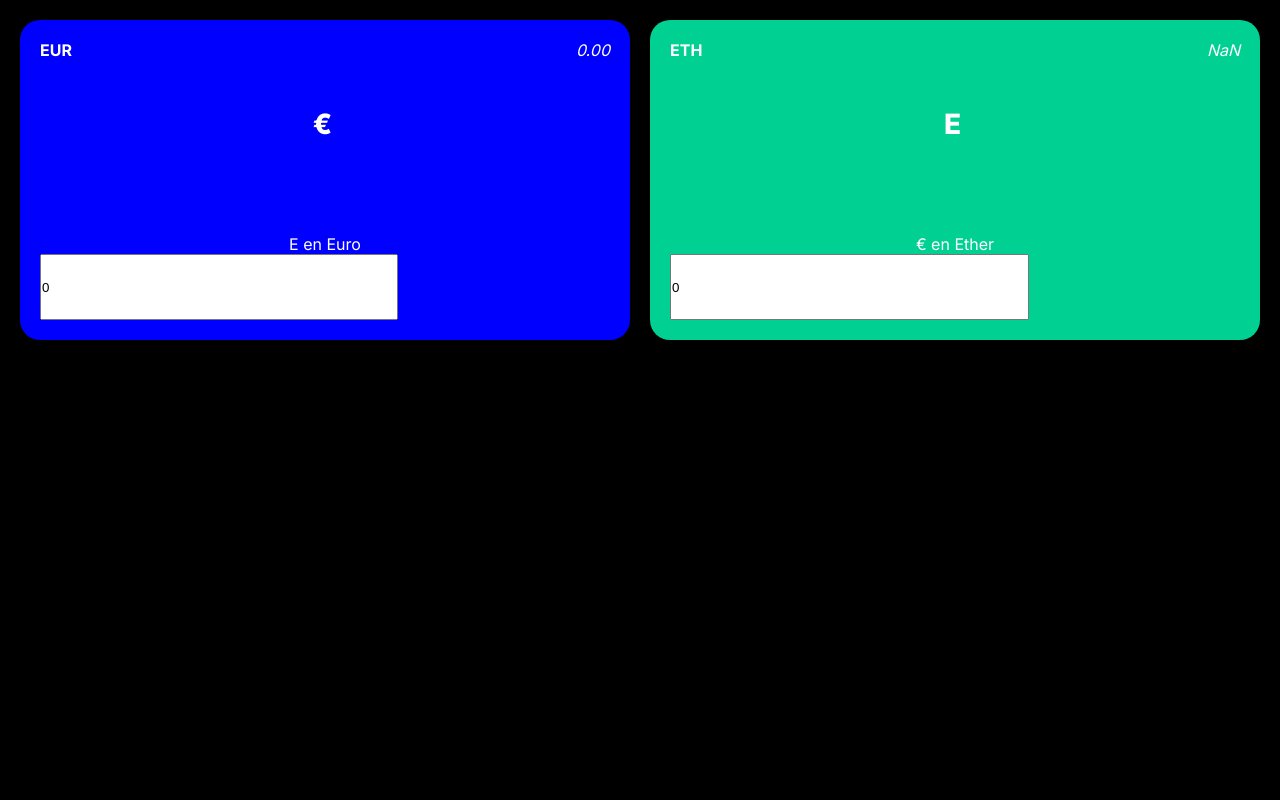
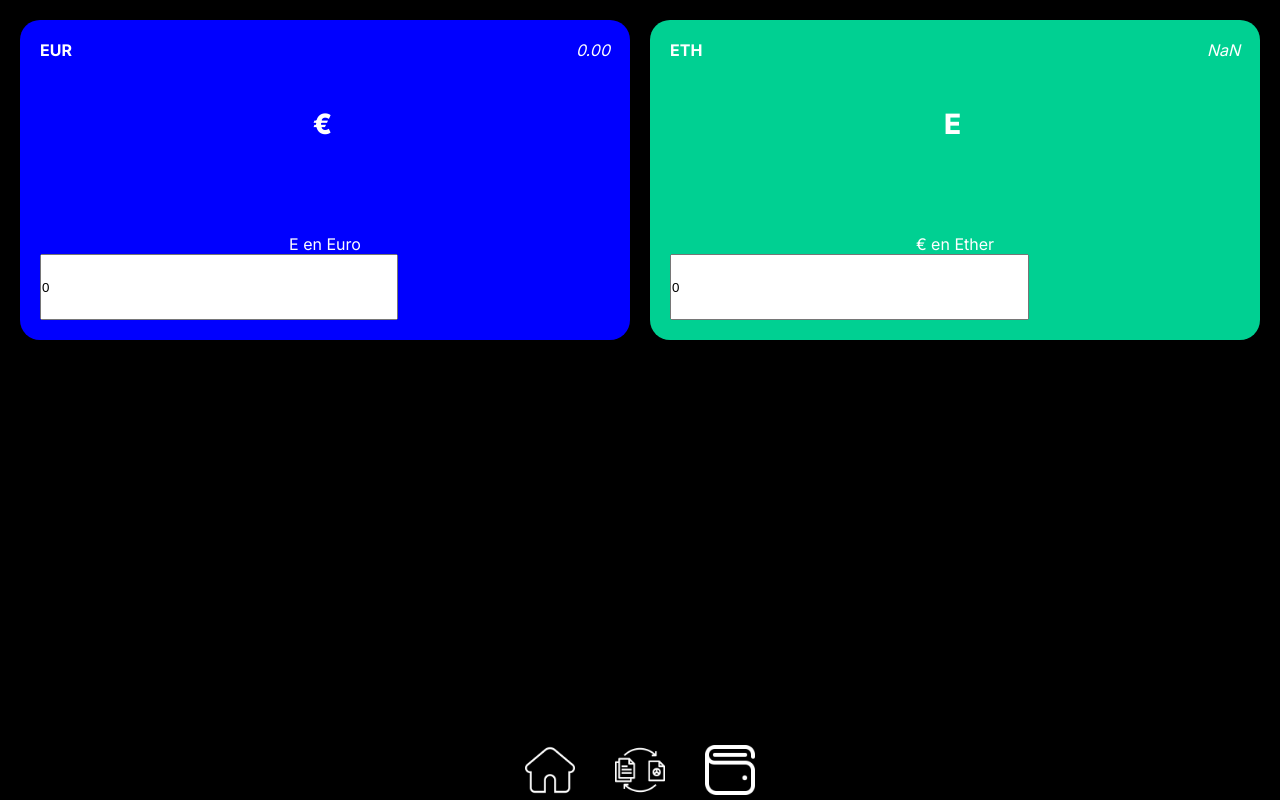
Before and after one commit to estiam-big5/project-big5, a Next.js app in the folder next-app/: page /convert in a window 1280 px wide. Built offline with nearby package versions, Linux system fonts and the light colour scheme; no server answers.

Commit message:
added navbar to page

```diff
--- a/next-app/app/convert/page.tsx
+++ b/next-app/app/convert/page.tsx
@@ -1,5 +1,6 @@
 "use client";
 
+import NavBar from "../nav/NavBar";
 import "./conversion.css";
 import ConversionCard from "./ConversionCard";
 import React, { useState } from "react";
@@ -21,7 +22,7 @@ export default function ConversionPage() {
   const [inputValueEUR, setInputValueEUR] = useState(0);
   const [inputValueETH, setInputValueETH] = useState(0);
 
-  return (
+  return (<>
     <div className="conversion-page">
       <ConversionCard
         name="E en Euro"
@@ -40,5 +41,6 @@ export default function ConversionPage() {
         key={`ConversionCard1`}
       />
     </div>
-  );
+    <NavBar/>
+  </>);
 }
```
